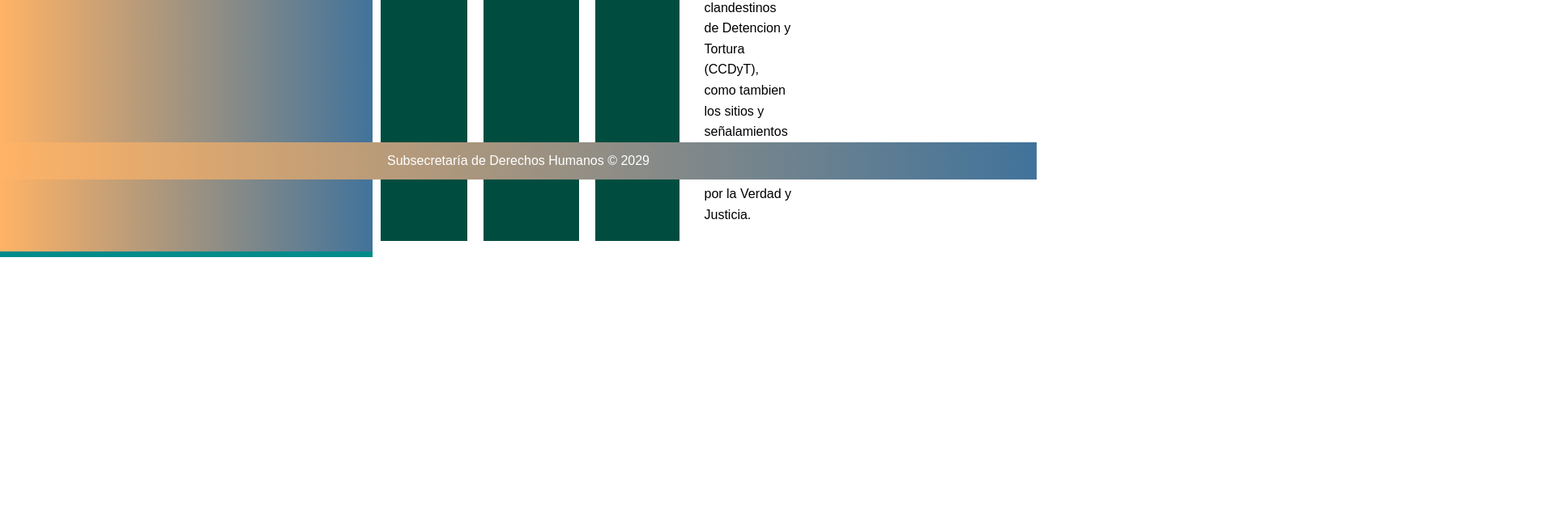
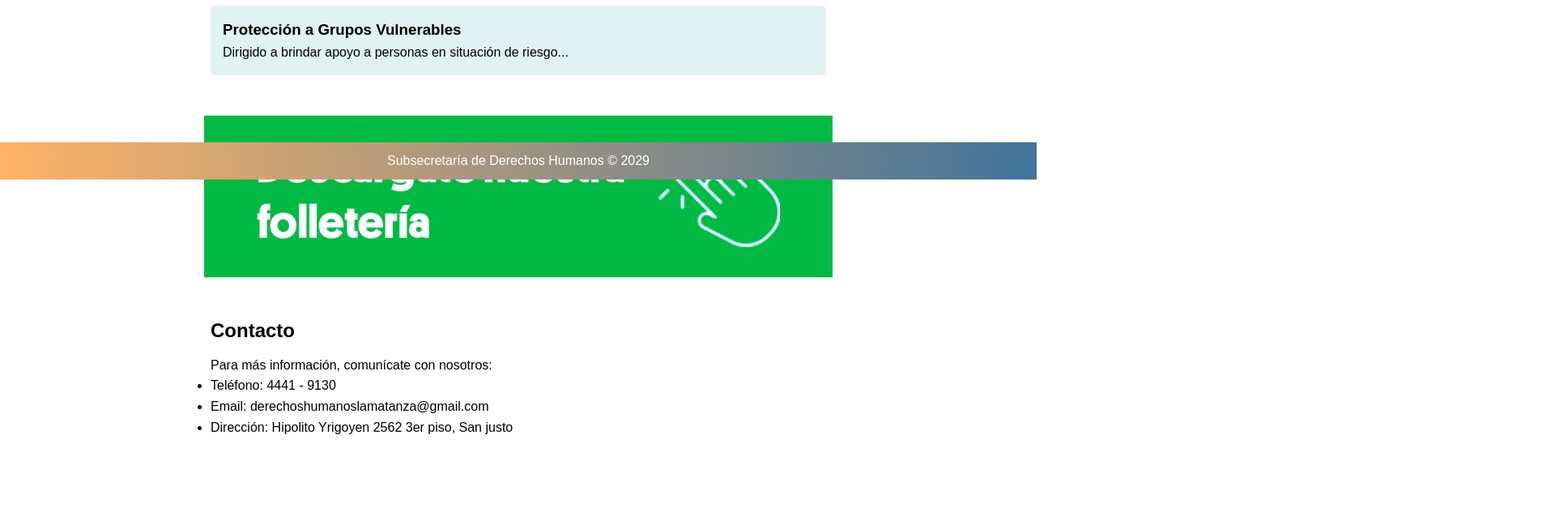
Before and after one commit to DDHH2024/DDHH2024.github.io, a plain HTML site: page index.html in a window 1280 px wide. Shown: the part 578-1210 px from the top of the page at 81% size, 1920 px wide, since content can reach past the window. Before the commit the page ends 896 px from the top, so only its background shows below. Drawn offline with Linux system fonts and the light colour scheme.

Commit message:
Update index.html

```diff
--- a/index.html
+++ b/index.html
@@ -6,7 +6,7 @@
     <title>Folleto Virtual - Subsecretaría de Derechos Humanos</title>
     <link rel="stylesheet" href="index.css">
 </head>
-<body style="display:flex";>
+<body>
     <header class="hea">
         <div class="logo">
             <img src="fotos/encabezado subse1.png" alt="Logo Secretaría de Mujeres">
```
